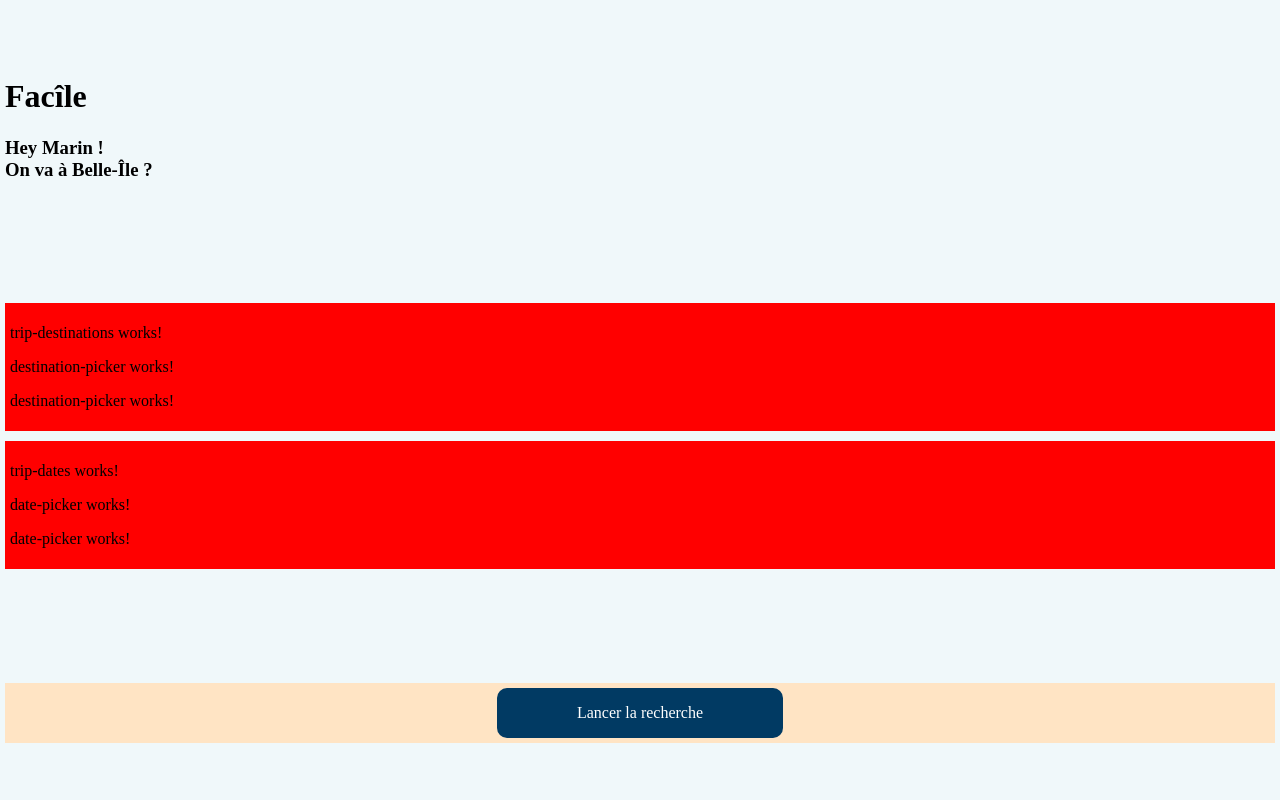
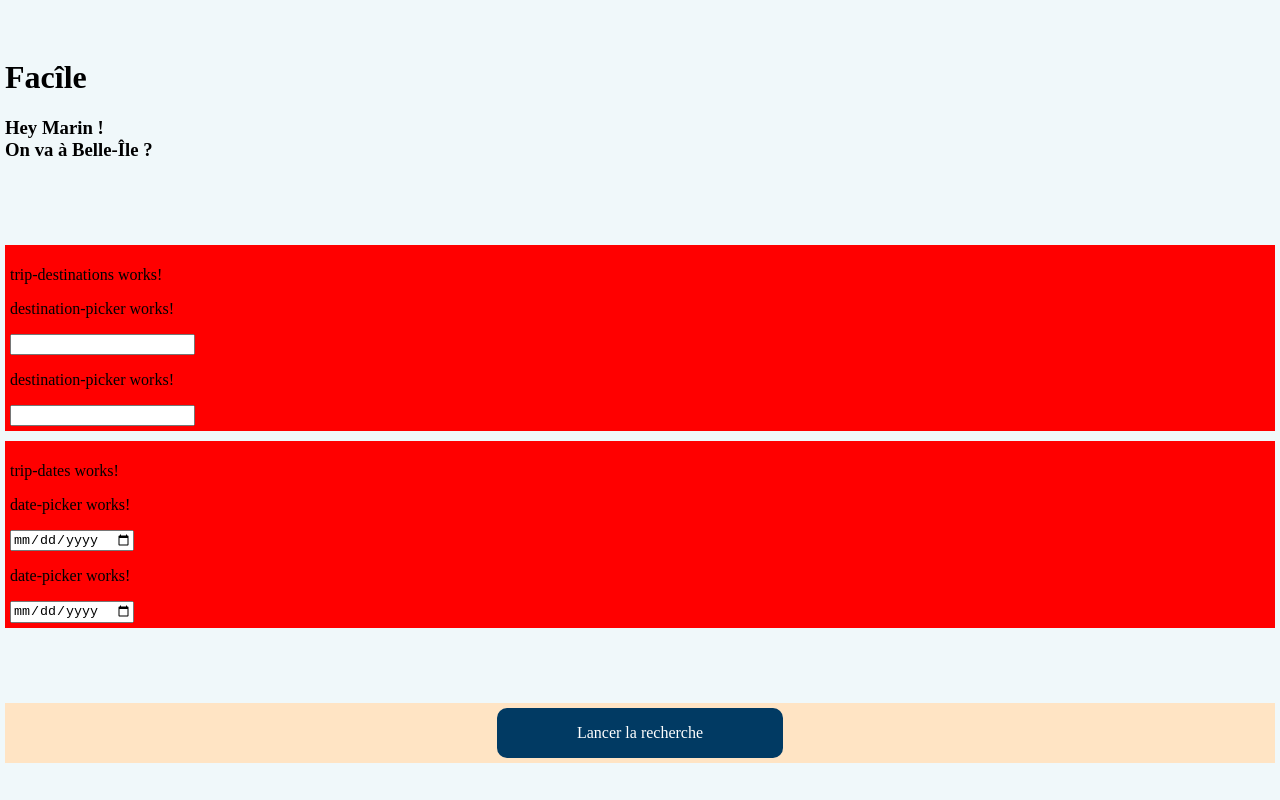
Before and after one commit to MarinB-56/facile, an Angular app in the folder frontend/: page / in a window 1280 px wide. Built offline with nearby package versions, Linux system fonts and the light colour scheme.

Commit message:
Add inputs to destination and dates pickers

```diff
--- a/frontend/src/app/trip-configurator/trip-dates/date-picker/date-picker.component.html
+++ b/frontend/src/app/trip-configurator/trip-dates/date-picker/date-picker.component.html
@@ -1 +1,3 @@
 <p>date-picker works!</p>
+
+<input type="date">
--- a/frontend/src/app/trip-configurator/trip-destinations/destination-picker/destination-picker.component.html
+++ b/frontend/src/app/trip-configurator/trip-destinations/destination-picker/destination-picker.component.html
@@ -1 +1,3 @@
 <p>destination-picker works!</p>
+
+<input type="text">
```
